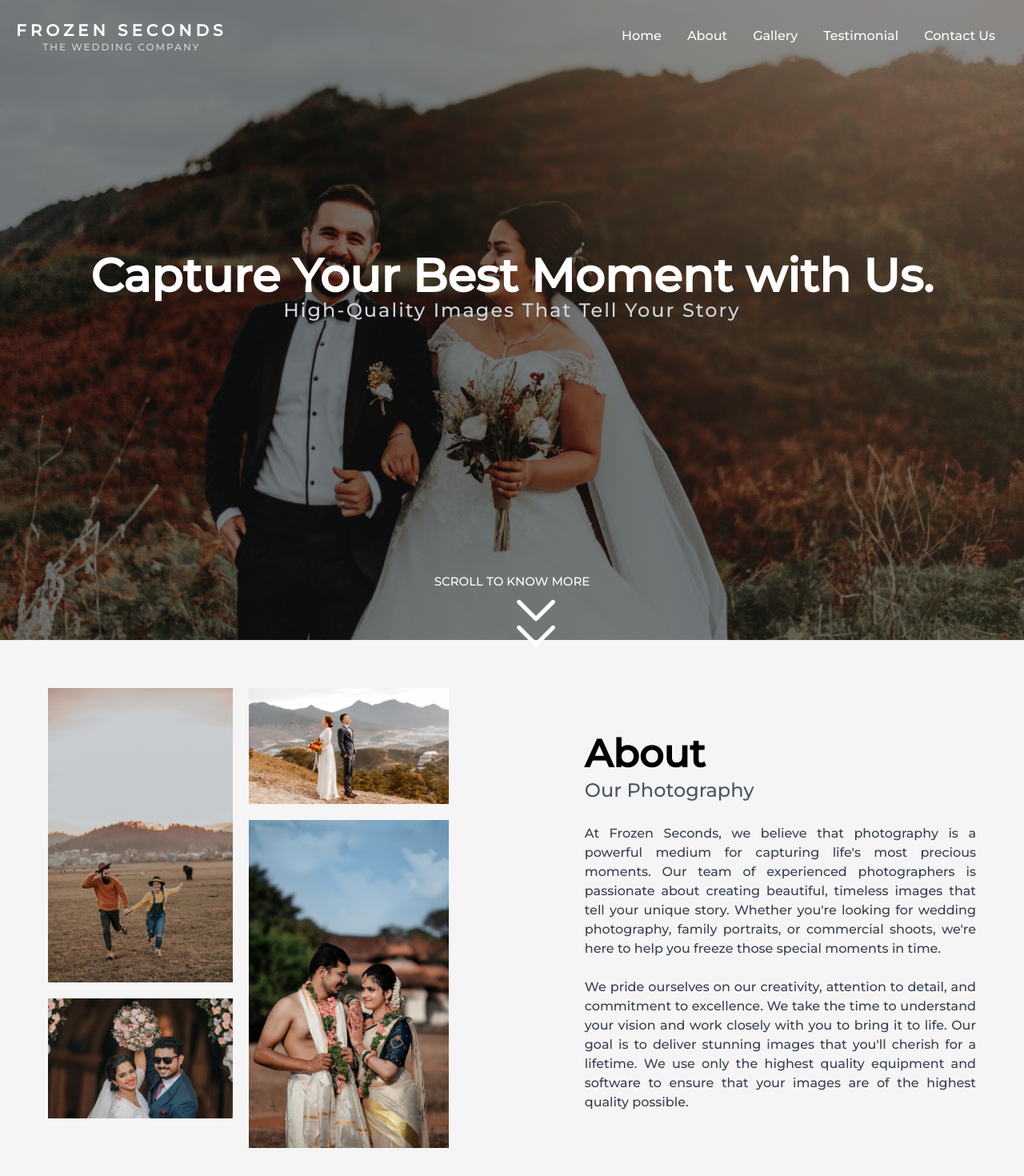
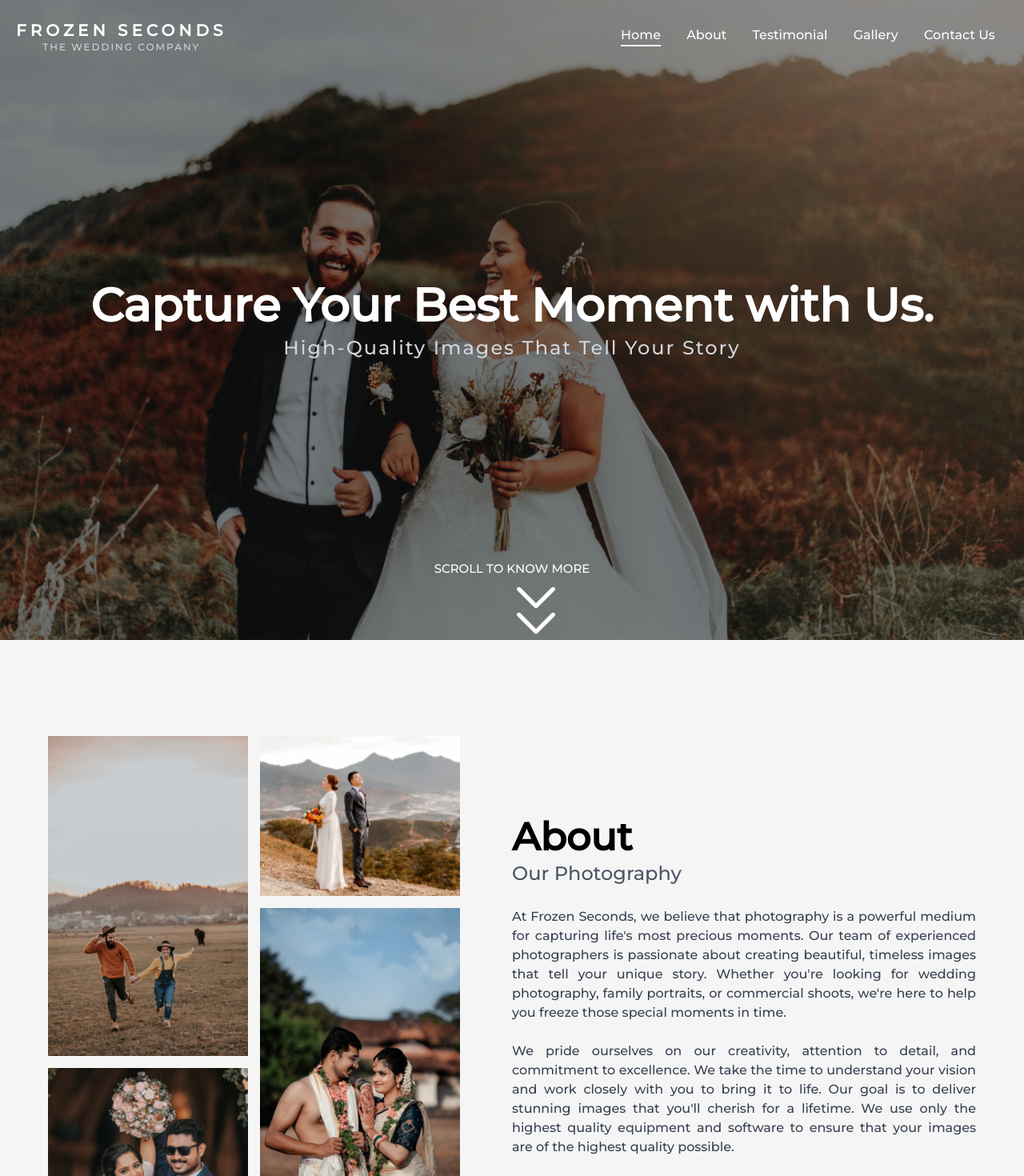
Before and after one commit to mashrikmohammed/frozenseconds, a React (Create React App) app: page / in a window 1280 px wide. Shown: the top 1470 px of the page at 80% size. Built offline with nearby package versions, Linux system fonts and the light colour scheme.

Commit message:
first commit

```diff
--- a/package.json
+++ b/package.json
@@ -10,6 +10,7 @@
     "react-dom": "^18.2.0",
     "react-icons": "^4.12.0",
     "react-scripts": "5.0.1",
+    "react-scroll": "^1.9.0",
     "web-vitals": "^2.1.4"
   },
   "scripts": {
--- a/src/Components/Aboutsection.jsx
+++ b/src/Components/Aboutsection.jsx
@@ -2,38 +2,22 @@ import React from "react";
 
 function AboutSection() {
   return (
-    <div className=" aboutdiv col md:flex items-center gap-[190px]">
-      <div className="flex picdiv w-fit ">
+    <div id="about"  className=" aboutdiv col md:flex justify-between mt-[60px] items-center">
+      <div className="flex picdiv w-fit  ">
         <div className="">
-          <img
-            className=""
-            src={require("./assets/sept-commercial-Cqu3DdNwtKQ-unsplash 2.png")}
-            alt=""
-          />
-          <img
-            className=" mt-[10px]  sm:mt-[20px]"
-            src={require("./assets/pexels-spora-weddings-13022320 2.png")}
-            alt=""
-          />
+          <div className="pic1 w-[130px] xs:w-[150px] sm:w-[200px] md:w-[250px] h-[200px] sm:h-[250px] md:h-[400px]"></div>
+          <div className="pic2 sm:w-[200px] md:w-[250px] h-[130px] md:h-[200px] mt-[9px] sm:mt-[15px] "></div>
         </div>
-        <div className="">
-          <img
-            className=" ml-[10px]  sm:ml-[20px]"
-            src={require("./assets/pexels-trung-nguyen-9517379 2.png")}
-            alt=""
-          />
-          <img
-            className="  mt-[10px] sm:mt-[20px] ml-[10px] sm:ml-[20px]"
-            src={require("./assets/pexels-spora-weddings-13148410 2.png")}
-            alt=""
-          />
+        <div className=" ml-[9px] sm:ml-[15px]">
+          <div className="pic3 sm:w-[200px] md:w-[250px] h-[130px] md:h-[200px]"></div>
+          <div className="pic4 mt-[9px] sm:mt-[15px] w-[130px] xs:w-[150px] sm:w-[200px] md:w-[250px] h-[200px] sm:h-[250px] md:h-[400px]"></div>
         </div>
       </div>
       <div className="w-fit md:w-[50%] ">
         <div className="textdiv">
           {" "}
           <h1 className="text-[35px] sm:text-[48px] font-[700]">About</h1>
-          <p className=" text-[20px] sm:text-[24px] font-[500] text-gray-600 -mt-[8px]">
+          <p className="text-[20px] sm:text-[24px] font-[500] text-gray-600 -mt-[8px]">
             Our Photography
           </p>
         </div>
--- a/src/Components/Common.css
+++ b/src/Components/Common.css
@@ -1,9 +1,6 @@
 .hero-div {
     background-image: url(assets/cover.jpg);
     box-shadow: 10174px 4px 4px 0px rgba(0, 0, 0, 0.25) inset;
-    display: flex;
-    flex-direction: column;
-    gap: 280px;
 }
 
 .header {
@@ -17,8 +14,45 @@
     height: 90px;
 }
 
+.nav-item:hover {
+    color: rgb(161, 158, 158);
+}
+
+.nav-item.active {
+    border-bottom: 2px solid white;
+}
+
+.navm {
+    background-color: rgb(32, 31, 31);
+    ;
+}
+
 .header-bg {
     background-color: rgb(32, 31, 31);
+}
+
+.pic1 {
+    background-image: url('./assets/sept-commercial-Cqu3DdNwtKQ-unsplash\ 2.png');
+    background-position: center;
+    background-size: cover;
+}
+
+.pic2 {
+    background-image: url('./assets/pexels-spora-weddings-13022320\ 2.png');
+    background-position: center;
+    background-size: cover;
+}
+
+.pic3 {
+    background-image: url('./assets/pexels-trung-nguyen-9517379\ 2.png');
+    background-position: center;
+    background-size: cover;
+}
+
+.pic4 {
+    background-image: url('./assets/pexels-spora-weddings-13148410\ 2.png');
+    background-position: center;
+    background-size: cover;
 }
 
 .adiv {
@@ -83,17 +117,18 @@
     background-color: #2E2E2E;
 }
 
+.btn:hover {
+    background-color: #000000;
+}
+
 .footer {
     background-color: #2E2E2E;
+
 }
 
 @media (max-width:1470px) {
     .seconddiv {
         padding: 60px;
-    }
-
-    .hero-div {
-        gap: 280px;
     }
 
     .kmdiv {
@@ -115,14 +150,6 @@
 
 @media (max-width:1290px) {
 
-    .hero-div {
-        gap: 300px;
-    }
-
-    .headdiv {
-        margin-top: 300px;
-    }
-
     .adiv,
     .bdiv,
     .cdiv,
@@ -134,15 +161,9 @@
 
 }
 
-
-@media (max-width:1050px) {
-    .hero-div {
-        gap: 160px;
-
-    }
-
-    .headdiv {
-        margin-top: 200px;
+@media (max-width:1030px) {
+    .aboutdiv {
+        gap: 20px;
     }
 }
 
@@ -189,32 +210,8 @@
     }
 }
 
+@media (max-width:615px) {
 
-
-@media (max-width:920px) {
-    .hero-div {
-        gap: 340px;
-    }
-}
-
-@media (max-width:900px) {
-    .hero-div {
-        gap: 290px;
-    }
-
-}
-
-@media (max-width:770px) {
-    .hero-div {
-        gap: 220px;
-    }
-
-}
-
-@media (max-width:615px) {
-    .picdiv {
-        padding-right: 9px;
-    }
 
     .seconddiv {
         padding: 20px;
@@ -224,7 +221,7 @@
 
 @media (max-width:540px) {
     .hero-div {
-        gap: 100px;
+        background-position-x: -400px;
     }
 
     .textdiv {
@@ -241,15 +238,9 @@
     }
 }
 
-@media (max-width:450px) {
-    .hero-div {
-        gap: 150px;
-    }
-}
-
 @media (max-width:380px) {
     .hero-div {
-        gap: 80px;
+        background-position-x: -330px;
     }
 
     .adiv,
@@ -262,9 +253,11 @@
     }
 }
 
-@media (max-width:300px) {
-    .hero-div {
-        gap: 40px;
+@media (max-width:310px) {
+
+    .pic1,
+    .pic4 {
+        width: 110px;
     }
 
     .adiv,
--- a/src/Components/Header.jsx
+++ b/src/Components/Header.jsx
@@ -1,6 +1,7 @@
 import React, { useEffect, useState } from "react";
 import { IoClose } from "react-icons/io5";
 import { GiHamburgerMenu } from "react-icons/gi";
+import { Link } from "react-scroll";
 
 const Navbar = () => {
   const [nav, setNav] = useState(false);
@@ -27,19 +28,67 @@ const Navbar = () => {
     <div className={color ? "header header-bg" : "header"}>
       <div className=" w-fit   ">
         {" "}
+        <a href="/">
+          {" "}
           <p className="tracking-[2px] sm:tracking-[5px]  text-[16px] sm:text-[20px] font-semibold">
             FROZEN SECONDS
           </p>{" "}
           <p className="text-[9px] sm:text-[12px] tracking-[2px] text-gray-300 -mt-[3px]">
             THE WEDDING COMPANY
           </p>{" "}
+        </a>
       </div>
-      <ul className="hidden md:flex text-[16px] cursor-pointer">
-        <li className="p-4">Home</li>
-        <li className="p-4">About</li>
-        <li className="p-4">Gallery</li>
-        <li className="p-4">Testimonial</li>
-        <li className="p-4">Contact Us</li>
+      <ul className="hidden md:flex justify-around w-[500px] text-[16px] cursor-pointer">
+        <Link
+          to="home"
+          spy={true}
+          smooth={true}
+          offset={0}
+          duration={500}
+          className=" nav-item"
+        >
+          Home
+        </Link>
+        <Link
+          to="about"
+          spy={true}
+          smooth={true}
+          offset={-120}
+          duration={500}
+          className=" nav-item"
+        >
+          About
+        </Link>
+        <Link
+          to="testimonial"
+          spy={true}
+          smooth={true}
+          offset={-100}
+          duration={500}
+          className=" nav-item"
+        >
+          Testimonial
+        </Link>
+        <Link
+          to="gallery"
+          spy={true}
+          smooth={true}
+          offset={-100}
+          duration={500}
+          className=" nav-item"
+        >
+          Gallery
+        </Link>
+        <Link
+          to="contact"
+          spy={true}
+          smooth={true}
+          offset={-100}
+          duration={500}
+          className=" nav-item"
+        >
+          Contact Us
+        </Link>
       </ul>
 
       <div onClick={handleNav} className="block md:hidden">
@@ -48,7 +97,7 @@ const Navbar = () => {
       <div
         className={
           !nav
-            ? "fixed left-0 top-0 w-full border-r border-r-gray-900 h-full bg-white text-black ease-in-out duration-500 "
+            ? "fixed left-0 top-0 w-full flex-col border-r border-r-gray-900 h-full text-white navm  ease-in-out duration-500 "
             : "fixed left-[-100%] "
         }
       >
@@ -64,12 +113,68 @@ const Navbar = () => {
           </div>
         </div>
 
-        <ul className=" uppercase p-7 mt-6 cursor-pointer">
-          <li className="p-6 border-b border-b-gray-700">Home</li>
-          <li className="p-6 border-b border-b-gray-700">About</li>
-          <li className="p-6 border-b border-b-gray-700">Gallery</li>
-          <li className="p-6 border-b border-b-gray-700">Testimonial</li>
-          <li className="p-6 border-b border-b-gray-700">Contact Us</li>
+        <ul className=" uppercase p-7 w-full mt-6 cursor-pointer  ">
+          <br />
+          <Link
+            to="home"
+            spy={true}
+            smooth={true}
+            offset={0}
+            duration={500}
+            onClick={handleNav}
+            className="p-6 nav-item"
+          >
+            Home
+          </Link>{" "}
+          <br /> <br /> <br />
+          <Link
+            to="about"
+            spy={true}
+            smooth={true}
+            offset={-80}
+            duration={500}
+            onClick={handleNav}
+            className="p-6 nav-item"
+          >
+            About
+          </Link>{" "}
+          <br /> <br /> <br />
+          <Link
+            to="testimonial"
+            spy={true}
+            smooth={true}
+            offset={-120}
+            duration={500}
+            onClick={handleNav}
+            className="p-6 nav-item"
+          >
+            Testimonial
+          </Link>{" "}
+          <br /> <br /> <br />
+          <Link
+            to="gallery"
+            spy={true}
+            smooth={true}
+            offset={-100}
+            duration={500}
+            onClick={handleNav}
+            className="p-6 nav-item"
+          >
+            Gallery
+          </Link>{" "}
+          <br /> <br /> <br />
+          <Link
+            to="contact"
+            spy={true}
+            smooth={true}
+            offset={-100}
+            duration={500}
+            onClick={handleNav}
+            className="p-6 nav-item "
+          >
+            Contact Us
+          </Link>{" "}
+          <br /> <br /> <br />
         </ul>
       </div>
     </div>
--- a/src/Components/Herosection.jsx
+++ b/src/Components/Herosection.jsx
@@ -4,20 +4,19 @@ import Header from "./Header";
 import { RxDoubleArrowDown } from "react-icons/rx";
 function HeroSection() {
   return (
-    <div className="hero-div bg-no-repeat h-[70vh] sm:h-[80vh] md:h-[100vh]  text-center   bg-cover bg-center  item-center ">
+    <div id="home" className="hero-div bg-no-repeat h-[100vh] text-center     bg-cover  bg-center   ">
       <Header />
-      <div className="mt-[200px] headdiv sm:mt-[300px] md:mt-[450px] text-center p-[10px] ">
+      <div className="text-center headdiv flex flex-col justify-center items-center h-[100vh] px-[10px] ">
         {" "}
-        <h1 className="text-white text-[28px] xs:text-[35px] leading-[40px] xs:leading-[50px] sm:leading-[70px] sm:text-[58px]   font-semibold">
+        <h1 className="text-white text-[33px]  xs:text-[35px] leading-[40px] xs:leading-[50px] sm:leading-[70px] sm:text-[58px]   font-semibold">
           Capture Your Best Moment with Us.
         </h1>
-        <p className="text-gray-300 text-[18px] sm:text-[24px] tracking-[1px] sm:tracking-[2px] -mt-[1px] sm:-mt-[10px]">
+        <p className="text-gray-300 text-[18px] sm:text-[24px] tracking-[1px] sm:tracking-[2px] ">
           High-Quality Images That Tell Your Story
         </p>
       </div>
-
-      <div className="text-center">
-        <p className="text-white text-[10px] sm:text-[15px]">
+      <div>
+        <p className="text-white text-[10px]  -mt-[100px] sm:text-[15px]">
           SCROLL TO KNOW MORE
         </p>
         <p className="text-white m-auto w-[15px] sm:w-[20px]">
--- a/src/Components/PhotoGallery.jsx
+++ b/src/Components/PhotoGallery.jsx
@@ -2,7 +2,7 @@ import React from "react";
 
 function PhotoGallery() {
   return (
-    <div className="py-[30px] sm:py-[60px]">
+    <div id="gallery" className="py-[30px] sm:py-[60px] items-center">
       <div className="textdiv">
         <h1 className="text-[35px] sm:text-[48px] font-[700] leading-[45px]">
           Captured Moments
@@ -11,23 +11,43 @@ function PhotoGallery() {
           Life Through Our Lens
         </p>
       </div>
-      <div className=" columns-2 md:columns-3 mt-[30px]">
+      <div className=" columns-2 md:columns-3    bg-white py-[20px] lg:py-[50px] px-[20px] lg:px-[90px] rounded-lg  mt-[30px]">
         <img src={require("./assets/1.png")} alt="" />
-        <img className="mt-[25px]" src={require("./assets/2.png")} alt="" />
         <img
-          className="mt-[25px] md:mt-[0px]"
+          className="mt-[15px] sm:mt-[25px]"
+          src={require("./assets/2.png")}
+          alt=""
+        />
+        <img
+          className="mt-[15px] sm:mt-[25px]"
           src={require("./assets/3.png")}
           alt=""
         />
-        <img className="mt-[25px]" src={require("./assets/4.png")} alt="" />
-        <img className="mt-[25px]" src={require("./assets/5.png")} alt="" />
         <img
-          className="mt-[25px] md:mt-[0px]"
+          className="mt-[15px] sm:mt-[25px]"
+          src={require("./assets/4.png")}
+          alt=""
+        />
+        <img
+          className="mt-[15px] sm:mt-[25px] "
+          src={require("./assets/5.png")}
+          alt=""
+        />
+        <img
+          className="mt-[15px] sm:mt-[25px]"
           src={require("./assets/6.png")}
           alt=""
         />
-        <img className="mt-[25px]" src={require("./assets/7.png")} alt="" />
-        <img className="mt-[25px]" src={require("./assets/8.png")} alt="" />
+        <img
+          className="mt-[15px] sm:mt-[25px]"
+          src={require("./assets/7.png")}
+          alt=""
+        />
+        <img
+          className="mt-[15px] sm:mt-[25px] "
+          src={require("./assets/8.png")}
+          alt=""
+        />
       </div>
     </div>
   );
--- a/src/Components/ProcessSec.jsx
+++ b/src/Components/ProcessSec.jsx
@@ -2,7 +2,7 @@ import React from "react";
 
 function ProcessSec() {
   return (
-    <div className="pb-[30px] pt-[20px] md:pt-[90px]  ">
+    <div id="about" className="pb-[30px] pt-[20px] md:pt-[90px]  ">
       <div className="textdiv">
         <h1 className="text-[35px] sm:text-[48px] font-[700] leading-[45px]">
           Behind the Lens:Our Process
@@ -13,7 +13,7 @@ function ProcessSec() {
       </div>
 
       <div>
-        <div className="col md:flex text-white mt-[50px] justify-between">
+        <div className=" md:flex text-white mt-[50px] justify-between">
           <div className="adiv w-[30%] h-[300px]  pt-[20px] px-[20px] pb-[50px]">
             <h1 className="text-[23px] font-semibold">
               Unforgettable Memories
@@ -55,7 +55,7 @@ function ProcessSec() {
             </div>
           </div>
         </div>
-        <div className="col md:flex text-white mt-[20px] justify-between">
+        <div className=" col md:flex text-white mt-[20px] justify-between">
           <div className="ddiv w-[30%]  h-[300px]  pt-[20px] px-[20px] pb-[50px]">
             <h1 className="text-[23px] font-semibold">Customized Albums </h1>
             <p className="text-[18px]">From Dreams to Reality</p>
--- a/src/Components/SubmitSection.jsx
+++ b/src/Components/SubmitSection.jsx
@@ -2,23 +2,28 @@ import React from "react";
 
 function SubmitSection() {
   return (
-    <div className="bg-white items-center col md:flex rounded-[15px] px-[10px] sm:px-[20px] justify-around submit py-[50px]">
+    <div id="contact" className="bg-white items-center col md:flex rounded-[15px] px-[10px] sm:px-[20px] justify-around submit py-[50px]">
       <div className="textdiv">
-        <h1 className="text-[35px] sm:text-[48px] font-[700] leading-[45px]">
+        <h1 className="text-[25px] sm:text-[48px] font-[700] leading-[45px]">
           Get in Contact
         </h1>
-        <p className=" text-[20px] sm:text-[24px] font-[500] text-gray-600 mt-[10px]">
+        <p className=" text-[15px] leading-[20px] sm:leading-[35px] sm:text-[24px] font-[500] text-gray-600 mt-[10px]">
           We're Here to Answer Your Questions and <br /> Help You in Any Way We
           Can.
         </p>
         <div className="contact-div">
           <div className="flex gap-2  items-center mt-[40px]">
             <img src={require("./assets/gmail 1.png")} alt="" />{" "}
-            <p className="text-[14px] font-semibold">frozenseconds@gmail.com</p>
+            <p className=" text-[12px] sm:text-[14px] font-semibold">
+              frozenseconds@gmail.com
+            </p>
           </div>
           <div className="flex mt-[5px] sm:mt-[15px] gap-2 items-center m-auto">
             <img src={require("./assets/whatsapp 1.png")} alt="" />{" "}
-            <p className="text-[14px] font-semibold"> +918606112233</p>
+            <p className="text-[12px] sm:text-[14px] font-semibold">
+              {" "}
+              +918606112233
+            </p>
           </div>
         </div>
       </div>
--- a/src/Components/Testimonial.jsx
+++ b/src/Components/Testimonial.jsx
@@ -3,7 +3,7 @@ import { MdArrowBackIosNew, MdArrowForwardIos } from "react-icons/md";
 
 function TestimonialSec() {
   return (
-    <div className="testidiv py-[0px] md:py-[60px]  ">
+    <div id="testimonial" className="testidiv py-[0px] md:py-[60px]  ">
       <div className="textdiv">
         <h1 className="text-[35px] sm:text-[48px] font-[700] leading-[45px]">
           Client Testimonials
```
Also changed, not shown: tailwind.config.js (+15 -1 lines), 1 other file (tests, documents, lock files or other folders). Lines whose indentation alone changed are shown as unchanged.
